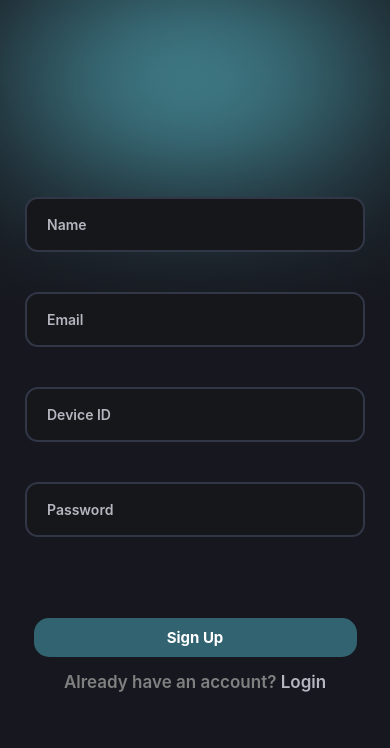
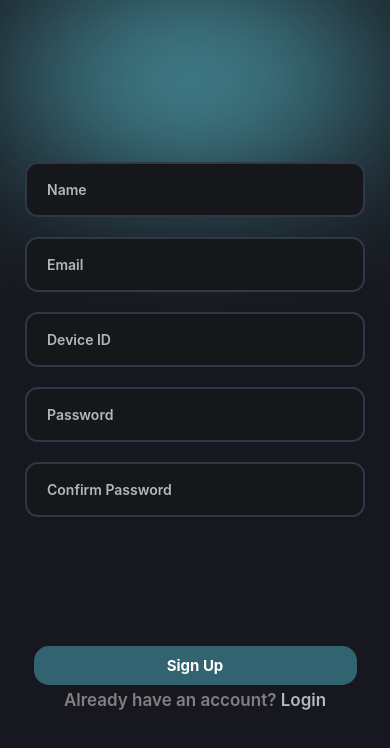
Before and after one commit to namanj2003/EnergiSense-App, a React Native app: screen /Signup in a window 390 px wide. Shown: the top 748 px of the page. Built offline with nearby package versions, Linux system fonts and the light colour scheme.

Commit message:
Login/Sign Working
Backend & Frontend connection successful

```diff
--- a/components/homepage.js
+++ b/components/homepage.js
@@ -1,11 +1,15 @@
 import React from "react";
-import { Text, View } from "react-native";
-import { StyleSheet, AppRegistry } from "react-native";
-function Homepage(){
+import { Text, TouchableOpacity, View } from "react-native";
+import { StyleSheet,  } from "react-native";
+function Homepage({navigation}){
     return(
         <View style={styles.container}>
-            <Text>Homepage</Text>
+            <Text style={styles.content}>Homepage</Text>
+            <TouchableOpacity onPress={() => navigation.navigate("Login")}>
+                <Text style={styles.button1}>Logout</Text>
+            </TouchableOpacity>
         </View>
+
     )
 }
 const styles = StyleSheet.create({
--- a/components/login.js
+++ b/components/login.js
@@ -1,22 +1,54 @@
 import React, { useState } from 'react';
-import { View, TextInput, Button, Text, TouchableOpacity, StyleSheet, Dimensions, Image, ScrollView } from 'react-native';
-import { forgotPassword, input, inputContainer } from '../css/logincss';
+import { View, TextInput, Text, StyleSheet, Image,TouchableOpacity, ScrollView } from 'react-native';
+import { error1, forgotPassword, input, inputContainer } from '../css/logincss';
 import { button1 } from '../css/buttoncss';
 
 function Login({ navigation }) {
-  const [email, setEmail] = useState('');
-  const [password, setPassword] = useState('');
+const [userData, setUserData] = useState({email: "",password: "",});
+const [errorMsg, setErrorMsg] = useState(null);
   const bg = require("../images/loginBG.png");
   const handleLogin = () => {
-    navigation.navigate('Home');
-  };
-
+    // console.log(userData);
+    if(userData.email==""||userData.password==""){
+      setErrorMsg("All fields are required");
+      return;
+    }
+    else {
+      if (!validateEmail(userData.email)) {
+        setErrorMsg("Invalid email address");
+        return;
+          }
+        else {
+          fetch("http://10.0.2.2.:3001/login", {
+            method: "POST",
+            headers: {"Content-Type": "application/json",
+            },
+            body: JSON.stringify(userData),
+          })
+            .then(res => res.json()).then(
+              data => {
+              console.log(data);
+              if (data.error) {
+                setErrorMsg(data.error);
+              } else {
+                alert("Login Successful");
+                navigation.navigate("Home");
+              }
+            }
+            );
+        }
+      }
+    };
   const handleForgotPassword = () => {
     // Handle forgot password logic here
   };
 
   const handleSignup = () => {
     navigation.navigate('Signup');
+  };
+  const validateEmail = (email) => {
+    const re = /\S+@\S+\.\S+/;
+    return re.test(email);
   };
 
   return (
@@ -26,8 +58,8 @@ function Login({ navigation }) {
         <View style={inputContainer}>
           <TextInput
             style={input}
-            onChangeText={setEmail}
-            value={email}
+            onChangeText={(text)=>setUserData({...userData, email: text})}
+            onPressIn={()=>setErrorMsg(null)}
             placeholder="Email"
             placeholderTextColor="#b4b7bf"
           />
@@ -35,8 +67,8 @@ function Login({ navigation }) {
         <View style={inputContainer}>
           <TextInput
             style={input}
-            onChangeText={setPassword}
-            value={password}
+            onChangeText={(text)=>setUserData({...userData, password: text})}
+            onPressIn={()=>setErrorMsg(null)}
             placeholder="Password"
             secureTextEntry={true}
             placeholderTextColor="#b4b7bf"
@@ -45,15 +77,14 @@ function Login({ navigation }) {
         <View onPress={handleForgotPassword} style={styles.fp}>
           <Text style={forgotPassword}>Forgot Password?</Text>
         </View>
-        <View style={styles.buttonContainer}>
-        <Text style={button1} onPress={handleLogin}>Login</Text>
+        {errorMsg ? <Text style={error1}>{errorMsg}</Text> : null}
+        <TouchableOpacity>
+            <Text style={button1} onPress={handleLogin} on>
+              Login
+            </Text>
+          </TouchableOpacity>
         <Text style={styles.signup1}>Don't have an account?&nbsp;<Text style={styles.signup2} onPress={handleSignup}>Sign Up</Text></Text>
-        </View>
-
       </View>
-
-
-
     </View >
   );
 }
--- a/components/signup.js
+++ b/components/signup.js
@@ -1,19 +1,57 @@
-import React, { useState } from 'react';
-import { View, TextInput, Button, Text, StyleSheet, Image,} from 'react-native';
-import { forgotPassword, input, inputContainer } from '../css/logincss';
-import { button1 } from '../css/buttoncss';
+import React, { useState } from "react";
+import {View,TextInput,Text,StyleSheet,Image,TouchableOpacity,} from "react-native";
+import { error1, input, inputContainer } from "../css/logincss";
+import { button1 } from "../css/buttoncss";
 
 function Signup({ navigation }) {
-  const [name, setName] = useState('');
-  const [email, setEmail] = useState('');
-  const [password, setPassword] = useState('');
-  const [deviceID, setDeviceID] = useState('');
+  const [userData, setUserData] = useState({
+    name: "",
+    email: "",
+    deviceID: "",
+    password: "",
+    confirmPassword: "",
+  });
+  const [errorMsg, setErrorMsg] = useState(null);
   const bg = require("../images/loginBG.png");
   const handleSignup = () => {
-    navigation.navigate('Home');
+    if (userData.name == "" || userData.email == "" || userData.deviceID == "" || userData.password == "" || userData.confirmPassword == "") {
+      setErrorMsg("All fields are required");
+      return;
+    } else {
+      if (!validateEmail(userData.email)) {
+        setErrorMsg("Invalid email address");
+        return;
+      } else if (userData.password !== userData.confirmPassword) {
+        setErrorMsg("Passwords do not match");
+        return;
+      } else {
+        fetch("http://10.0.2.2.:3001/signup", {
+          method: "POST",
+          headers: {"Content-Type": "application/json",
+          },
+          body: JSON.stringify(userData),
+        })
+          .then(res => res.json()).then(
+            data => {
+            // console.log(data);
+            if (data.error) {
+              setErrorMsg(data.error);
+            } else {
+              alert(userData.name+"'s Account created successfully");
+              navigation.navigate("Login");
+            }
+          }
+          );
+      }
+    }
   };
     const handleLogin = () => {
-    navigation.navigate('Login');
+      navigation.navigate("Login");
+    };
+
+    const validateEmail = (email) => {
+      const re = /\S+@\S+\.\S+/;
+      return re.test(email);
     };
 
     return (
@@ -22,18 +60,21 @@ function Signup({ navigation }) {
         <View style={styles.content}>
           <View style={inputContainer}>
             <TextInput
+            textContentType="name"
               style={input}
-            onChangeText={setName}
-            value={name}
+              onChangeText={(text) => setUserData({ ...userData, name: text })}
+              onPressIn={() => setErrorMsg(null)}
               placeholder="Name"
               placeholderTextColor="#b4b7bf"
+              clearButtonMode="always"
             />
           </View>
           <View style={inputContainer}>
             <TextInput
+            textContentType="emailAddress"
               style={input}
-            onChangeText={setEmail}
-            value={email}
+              onChangeText={(text) => setUserData({ ...userData, email: text })}
+              onPressIn={() => setErrorMsg(null)}
               placeholder="Email"
               placeholderTextColor="#b4b7bf"
             />
@@ -41,8 +82,11 @@ function Signup({ navigation }) {
           <View style={inputContainer}>
             <TextInput
               style={input}
-            onChangeText={setDeviceID}
-            value={deviceID}
+              textContentType="username"
+              onChangeText={(text) =>
+                setUserData({ ...userData, deviceID: text })
+              }
+              onPressIn={() => setErrorMsg(null)}
               placeholder="Device ID"
               placeholderTextColor="#b4b7bf"
             />
@@ -50,27 +94,51 @@ function Signup({ navigation }) {
           <View style={inputContainer}>
             <TextInput
               style={input}
-            onChangeText={setPassword}
-            value={password}
+              textContentType="password"
+              onChangeText={(text) =>
+                setUserData({ ...userData, password: text })
+              }
+              onPressIn={() => setErrorMsg(null)}
               placeholder="Password"
               secureTextEntry={true}
               placeholderTextColor="#b4b7bf"
             />
           </View>
-        <View style={styles.buttonContainer}>
-          <Text style={button1} onPress={handleSignup}>Sign Up</Text>
-          <Text style={styles.signup1}>Already have an account?&nbsp;<Text style={styles.signup2} onPress={handleLogin}>Login</Text></Text>
+          <View style={inputContainer}>
+            <TextInput
+              style={input}
+              textContentType="password"
+              onChangeText={(text) =>
+                setUserData({ ...userData, confirmPassword: text })
+              }
+              onPressIn={() => setErrorMsg(null)}
+              placeholder="Confirm Password"
+              secureTextEntry={true}
+              placeholderTextColor="#b4b7bf"
+            />
+          </View>
+          {errorMsg ? <Text style={error1}>{errorMsg}</Text> : null}
+          <TouchableOpacity>
+            <Text style={button1} onPress={handleSignup}>
+              Sign Up
+            </Text>
+          </TouchableOpacity>
+          <Text style={styles.signup1}>
+            Already have an account?&nbsp;
+            <Text style={styles.signup2} onPress={handleLogin}>
+              Login
+            </Text>
+          </Text>
         </View>
       </View>
-    </View >
     );
-}
+  };
   const styles = StyleSheet.create({
     container: {
       width: "100%",
       height: "100%",
       flex: 1,
-    backgroundColor: "#fff"
+      backgroundColor: "#fff",
     },
     bg: {
       flex: 1,
@@ -80,14 +148,14 @@ const styles = StyleSheet.create({
       zIndex: -1,
     },
     content: {
-    top: "18%",
+      top: "15%",
       display: "flex",
       justifyContent: "center",
       width: "100%",
       padding: 25,
     },
     buttonContainer: {
-    paddingTop: "15%",
+      paddingTop: "20%",
       display: "flex",
       alignItems: "center",
       width: "100%",
--- a/css/buttoncss.js
+++ b/css/buttoncss.js
@@ -3,12 +3,15 @@ button1:{
     borderRadius: 15,
     padding: 10,
     textAlign: "center",
-    margin: 10,
-    width:"95%",
+    marginLeft: "auto",
+    marginRight: "auto",
+    marginTop: "35%",
+    width:'95%',
     fontSize: 15,
     fontWeight: "700",
     backgroundColor: "#326370",
     color: "#fff",
     alignItems: "center",
+    position: "relative",
 }
 }
--- a/css/logincss.js
+++ b/css/logincss.js
@@ -2,7 +2,7 @@ export const inputContainer = {
   display: "flex",
   width: "100%",
   flexDirection: "column",
-  marginVertical: 20,
+  marginVertical: 10,
 };
 export const input = {
   height: 55,
@@ -19,3 +19,9 @@ export const forgotPassword = {
   fontSize: 15,
   fontWeight: "600",
 };
+export const error1={
+  color: '#e84646',
+  fontSize: 15,
+  textAlign: "center",
+  fontWeight: "600",
+};
```
Also changed, not shown: 1 other file (tests, documents, lock files or other folders). Lines whose indentation alone changed are shown as unchanged.
